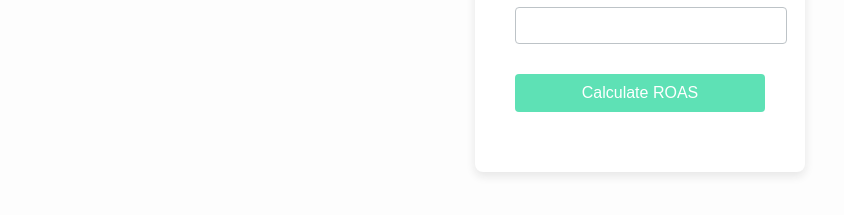
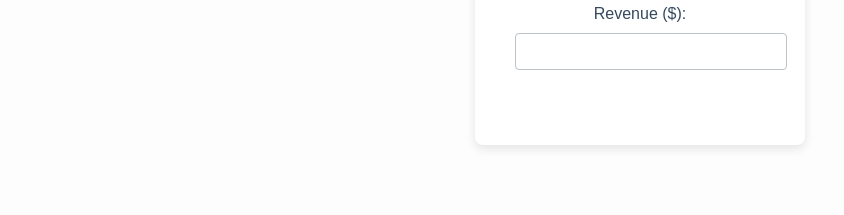
Before and after one commit to RawanMahmoud2/Roasenglish, a plain HTML site: page index.html in a window 1280 px wide. Shown: the part 443-658 px from the top of the page, without its empty margins (0-844 px from the left). Drawn offline with Linux system fonts and the light colour scheme.

Commit message:
Update style.css
Signed-off-by: Rawan  <153502176+RawanMahmoud2@users.noreply.github.com>

```diff
--- a/style.css
+++ b/style.css
@@ -47,8 +47,8 @@ body {
   }
 
   button {
-    display: block;
-    margin: 15px auto 0 auto;
+    display: none;
+    margin: 20px auto 0 auto;
     width: 100%;
     padding: 10px;
     background-color: #5EE1B5;
@@ -57,6 +57,7 @@ body {
     border-radius: 4px;
     cursor: pointer;
     font-size: 16px;
+    text-align: left;
   }
   button:hover {
     background-color: #A23DA0;
```
